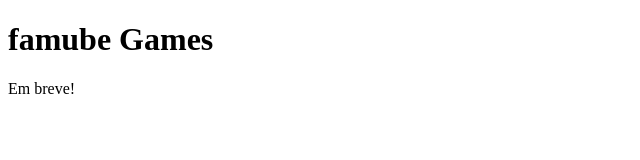
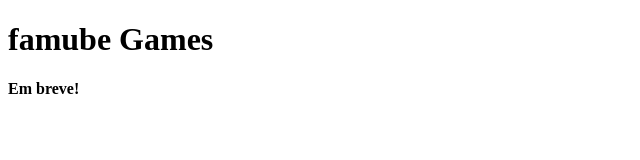
Before and after one commit to famube/famube, a plain HTML site: page index.html in a window 1280 px wide. Shown: the full height of the page, 0-640 px from the left. Drawn offline with Linux system fonts and the light colour scheme.

Commit message:
Change message to an h4 heading in index.html

```diff
--- a/index.html
+++ b/index.html
@@ -6,6 +6,6 @@
 </head>
 <body>
     <h1>famube Games</h1>
-    Em breve!
+    <h4>Em breve!</h4>
 </body>
 </html>
```
